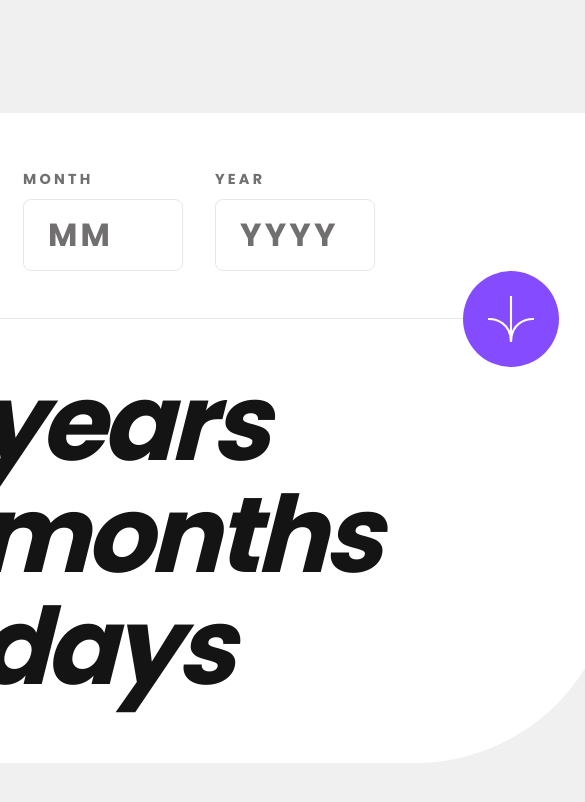
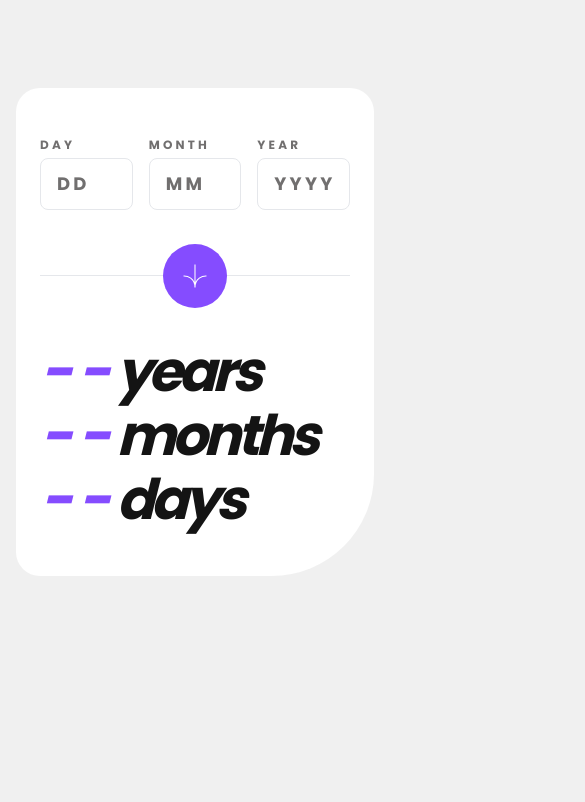
Before and after one commit to n0rrman/frontend-mentor-challenges-green, a Next.js app in the folder age-calculator-app/: page / in a window 390 px wide. Shown: the top 802 px of the page, 585 px wide, since content can reach past the window. Built offline with nearby package versions, Linux system fonts and the light colour scheme.

Commit message:
age-calculator-app mobile design done

```diff
--- a/age-calculator-app/src/app/page.tsx
+++ b/age-calculator-app/src/app/page.tsx
@@ -2,8 +2,8 @@ import AgeCalculator from "@/components/age-calculator";
 
 export default function Home() {
   return (
-    <div className="flex justify-center items-center min-h-screen">
-      <main className="flex flex-col justify-center items-start bg-white rounded-3xl rounded-br-[12.5rem] px-14 py-12 translate-y-4">
+    <div className="flex justify-center items-start sm:items-center min-h-screen p-4">
+      <main className="flex flex-col justify-center items-start bg-white rounded-3xl rounded-br-[6.4rem] sm:rounded-br-[12.5rem] py-[2.75rem] px-6 lg:px-14 lg:py-12 translate-y-[4.5rem] sm:translate-y-4 transition-all">
         <AgeCalculator />
       </main>
     </div>
--- a/age-calculator-app/src/components/age-calculator.tsx
+++ b/age-calculator-app/src/components/age-calculator.tsx
@@ -16,7 +16,7 @@ export default function AgeCalculator() {
   const { errors, success, payload } = formState;
 
   return (
-    <form action={action} className="w-[45.5rem] pb-3">
+    <form action={action} className="w-full lg:w-[45.5rem] pb-0 lg:pb-3">
       <DateInput errors={errors} />
       <CalcButton />
       <ResultDisplay
--- a/age-calculator-app/src/components/calc-button.tsx
+++ b/age-calculator-app/src/components/calc-button.tsx
@@ -3,13 +3,13 @@ import Image from "next/image";
 
 export default function CalcButton() {
   return (
-    <div className="flex flex-row justify-center items-center">
-      <div className="border-b w-full"></div>
+    <div className="flex flex-col lg:flex-row justify-center items-center pb-8 lg:pb-0">
+      <div className="border-b w-full h-[4.1rem] -mb-[2rem] lg:h-0 lg:mb-0"></div>
       <button
         type="submit"
-        className="relative bg-purple rounded-full h-[6rem] aspect-square hover:bg-offBlack transition"
+        className="relative bg-purple rounded-full h-[4rem] lg:h-[6rem] aspect-square hover:bg-offBlack transition"
       >
-        <Image className="p-6" fill src={icon} alt="calculate" />
+        <Image className="p-5 lg:p-6" fill src={icon} alt="calculate" />
       </button>
     </div>
   );
--- a/age-calculator-app/src/components/date-input.tsx
+++ b/age-calculator-app/src/components/date-input.tsx
@@ -8,14 +8,16 @@ interface DateInputProps {
 
 export default function DateInput({ errors }: DateInputProps) {
   return (
-    <div className="flex flex-row uppercase font-bold text-smokeyGray gap-8 text-[0.9rem] tracking-[0.2rem]">
+    <div className="flex flex-row uppercase font-bold text-smokeyGray gap-4 lg:gap-8 text-[0.75rem] lg:text-[0.9rem] tracking-[0.2rem]">
       <div>
-        <div className={`${errors.days && "text-lightRed"} py-2`}>Day</div>
+        <div className={`${errors.days && "text-lightRed"} py-1 lg:py-2`}>
+          Day
+        </div>
         <input
           name="days"
           className={`${
             errors.days && "border-lightRed"
-          } placeholder:text-smokeyGray focus:border-purple focus:outline-none text-offBlack border rounded-lg px-6 py-[0.7rem] w-40 text-[2rem]`}
+          } placeholder:text-smokeyGray focus:border-purple focus:outline-none text-offBlack border rounded-lg px-4 lg:px-6 py-[0.7rem] w-full sm:w-40 text-lg lg:text-[2rem]`}
           placeholder="DD"
         />
         <div className="text-sm text-lightRed normal-case font-normal italic tracking-wide">
@@ -23,12 +25,14 @@ export default function DateInput({ errors }: DateInputProps) {
         </div>
       </div>
       <div>
-        <div className={`${errors.months && "text-lightRed"} py-2`}>Month</div>
+        <div className={`${errors.months && "text-lightRed"} py-1 lg:py-2`}>
+          Month
+        </div>
         <input
           name="months"
           className={`${
             errors.months && "border-lightRed"
-          } placeholder:text-smokeyGray focus:border-purple focus:outline-none text-offBlack border rounded-lg px-6 py-[0.7rem] w-40 text-[2rem]`}
+          } placeholder:text-smokeyGray focus:border-purple focus:outline-none text-offBlack border rounded-lg px-4 lg:px-6 py-[0.7rem] w-full sm:w-40 text-lg lg:text-[2rem]`}
           placeholder="MM"
         />
         <div className="text-sm text-lightRed normal-case font-normal italic tracking-wide">
@@ -36,12 +40,14 @@ export default function DateInput({ errors }: DateInputProps) {
         </div>
       </div>
       <div>
-        <div className={`${errors.years && "text-lightRed"} py-2`}>Year</div>
+        <div className={`${errors.years && "text-lightRed"} py-1 lg:py-2`}>
+          Year
+        </div>
         <input
           name="years"
           className={`${
             errors.years && "border-lightRed"
-          } placeholder:text-smokeyGray focus:border-purple focus:outline-none text-offBlack border rounded-lg px-6 py-[0.7rem] w-40 text-[2rem]`}
+          } placeholder:text-smokeyGray focus:border-purple focus:outline-none text-offBlack border rounded-lg px-4 lg:px-6 py-[0.7rem] w-full sm:w-40 text-lg lg:text-[2rem]`}
           placeholder="YYYY"
         />
         <div className="text-sm text-lightRed normal-case font-normal italic tracking-wide">
--- a/age-calculator-app/src/components/result-display.tsx
+++ b/age-calculator-app/src/components/result-display.tsx
@@ -14,7 +14,7 @@ export default function ResultDisplay({
   days,
 }: ResultDisplayProps) {
   return (
-    <div className="flex flex-col font-bold italic text-[6.66rem] leading-[7rem] tracking-[-0.26rem] text-offBlack">
+    <div className="flex flex-col font-bold italic text-[3.5rem] sm:text-[5rem] lg:text-[6.66rem] leading-[4rem] sm:leading-[5rem] lg:leading-[7rem] tracking-[-0.26rem] text-offBlack transition-all">
       <div>
         <span className={`${!success && "tracking-widest"} text-purple`}>
           {years}
```
